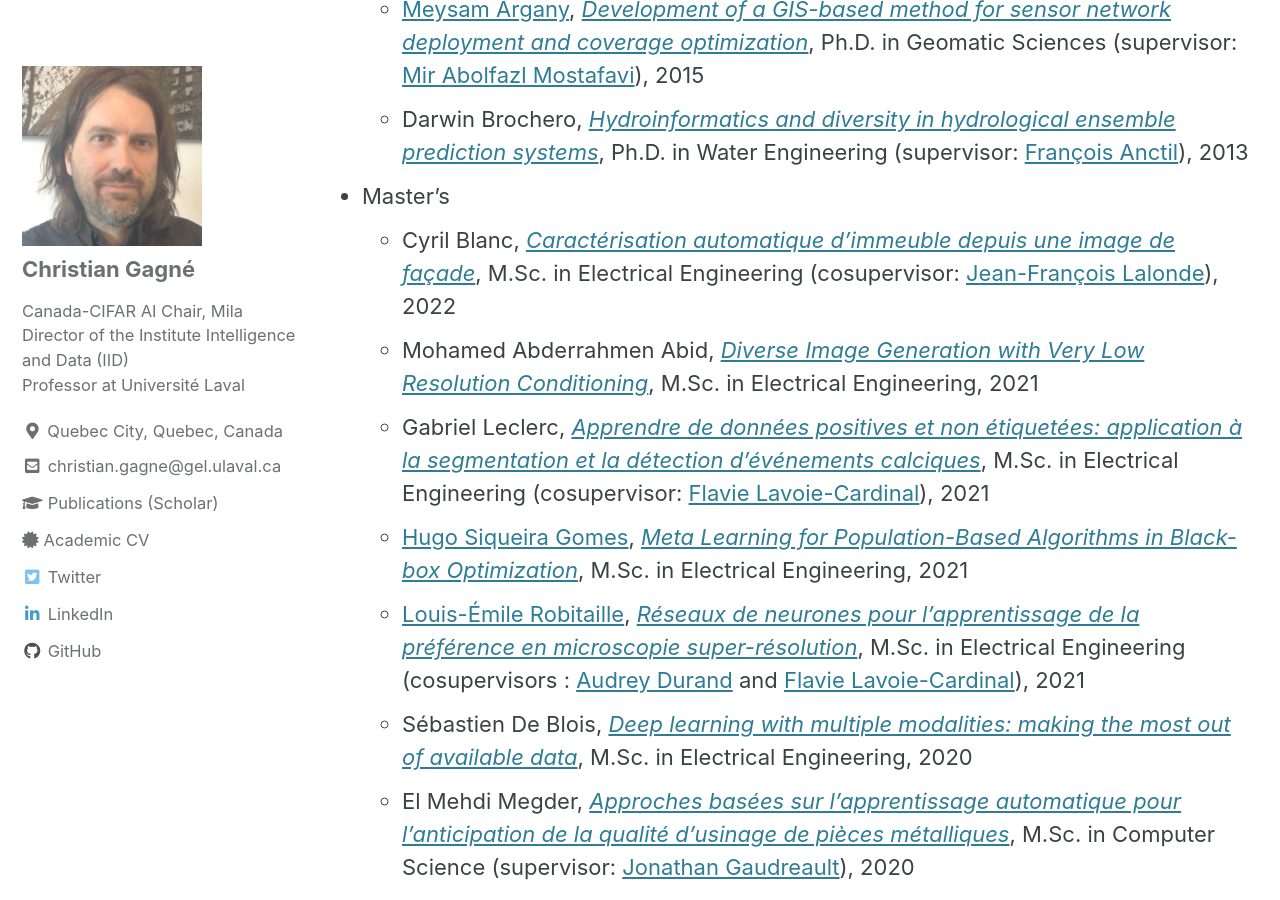
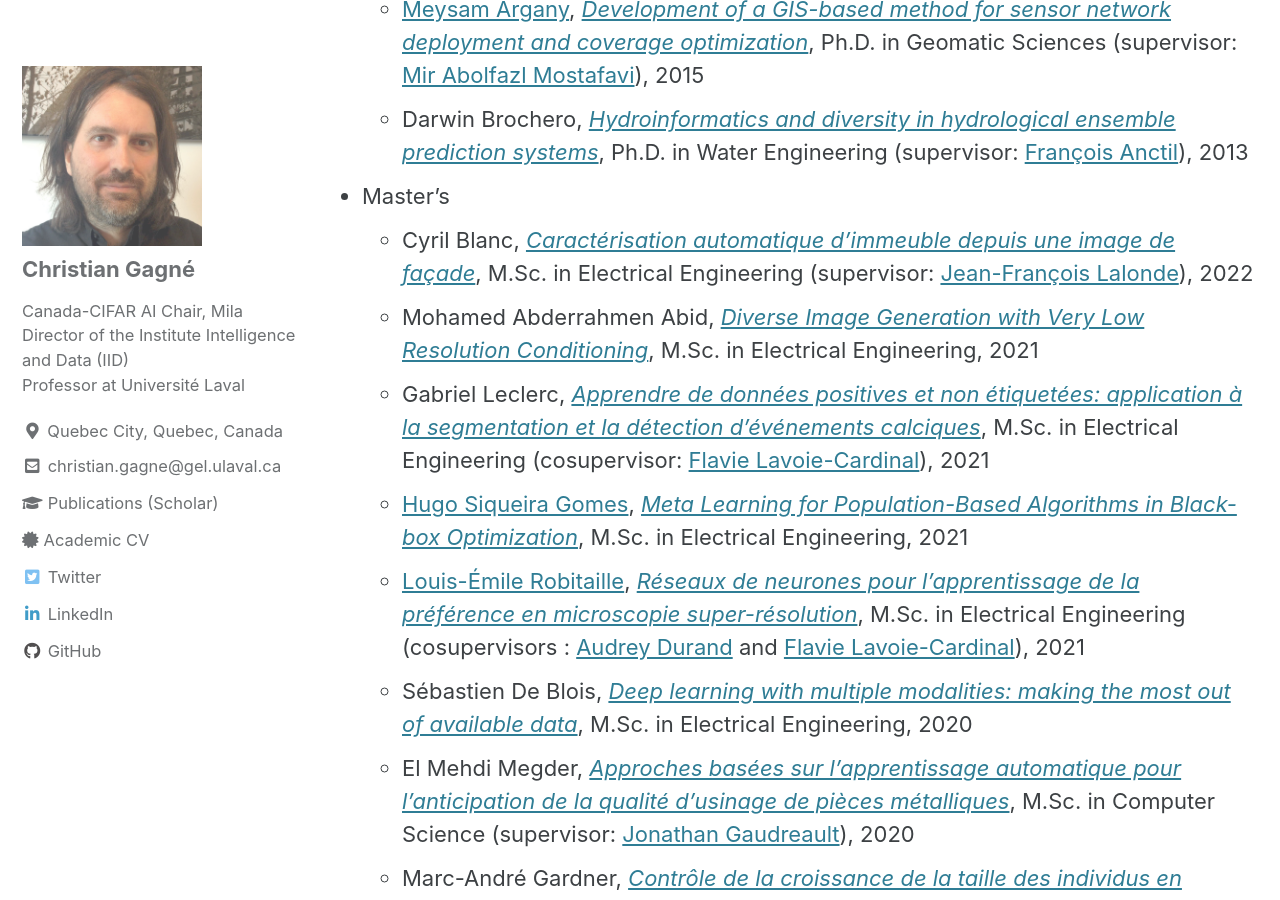
Before and after one commit to chgagne/english, a Jekyll site: the page built from _pages/students.md, in a window 1280 px wide and 900 px high, scrolled down 2410 px. Built offline with Jekyll 4.4.1, drawn with Linux system fonts in a browser that asks for light colours; cached includes are drawn as plain includes.

Commit message:
Correction supervision Cyril Blanc.

```diff
--- a/_pages/students.md
+++ b/_pages/students.md
@@ -41,7 +41,7 @@ title: "Students"
     - [Meysam Argany](https://profile.ut.ac.ir/en/~argany), [*Development of a GIS-based method for sensor network deployment and coverage optimization*](http://hdl.handle.net/20.500.11794/25829), Ph.D. in Geomatic Sciences (supervisor: [Mir Abolfazl Mostafavi](https://www.scg.ulaval.ca/mir-abolfazl-mostafavi)), 2015
     - Darwin Brochero, [*Hydroinformatics and diversity in hydrological ensemble prediction systems*](http://hdl.handle.net/20.500.11794/24547), Ph.D. in Water Engineering (supervisor: [François Anctil](https://www.gci.ulaval.ca/departement-et-professeurs/professeurs-et-personnel/professeurs/fiche/show/anctil-francois/)), 2013
 - Master's
-    - Cyril Blanc, [*Caractérisation automatique d'immeuble depuis une image de façade*](http://hdl.handle.net/20.500.11794/73352), M.Sc. in Electrical Engineering (cosupervisor: [Jean-François Lalonde](http://vision.gel.ulaval.ca/~jflalonde/)), 2022
+    - Cyril Blanc, [*Caractérisation automatique d'immeuble depuis une image de façade*](http://hdl.handle.net/20.500.11794/73352), M.Sc. in Electrical Engineering (supervisor: [Jean-François Lalonde](http://vision.gel.ulaval.ca/~jflalonde/)), 2022
     - Mohamed Abderrahmen Abid, [*Diverse Image Generation with Very Low Resolution Conditioning*](http://hdl.handle.net/20.500.11794/70396), M.Sc. in Electrical Engineering, 2021
     - Gabriel Leclerc, [*Apprendre de données positives et non étiquetées: application à la segmentation et la détection d’événements calciques*](http://hdl.handle.net/20.500.11794/69813), M.Sc. in Electrical Engineering (cosupervisor: [Flavie Lavoie-Cardinal](https://cervo.ulaval.ca/fr/flavie-lavoie-cardinal)), 2021
     - [Hugo Siqueira Gomes](https://hugodovs.github.io/), [*Meta Learning for Population-Based Algorithms in Black-box Optimization*](http://hdl.handle.net/20.500.11794/68764), M.Sc. in Electrical Engineering, 2021
```
